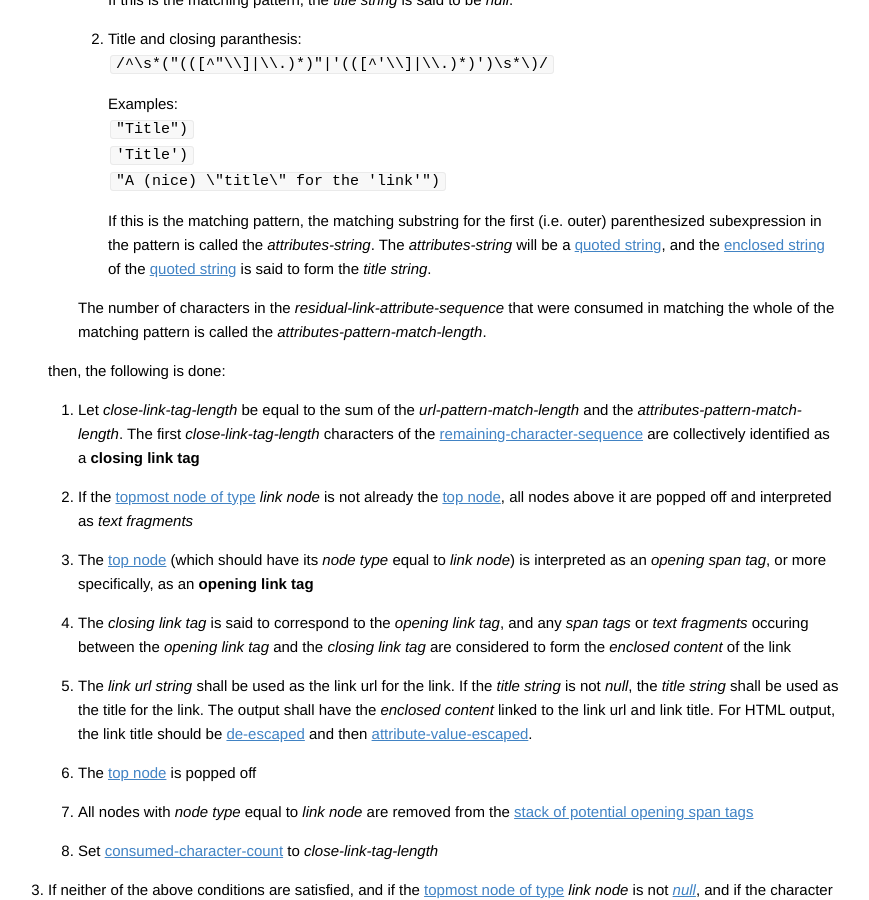
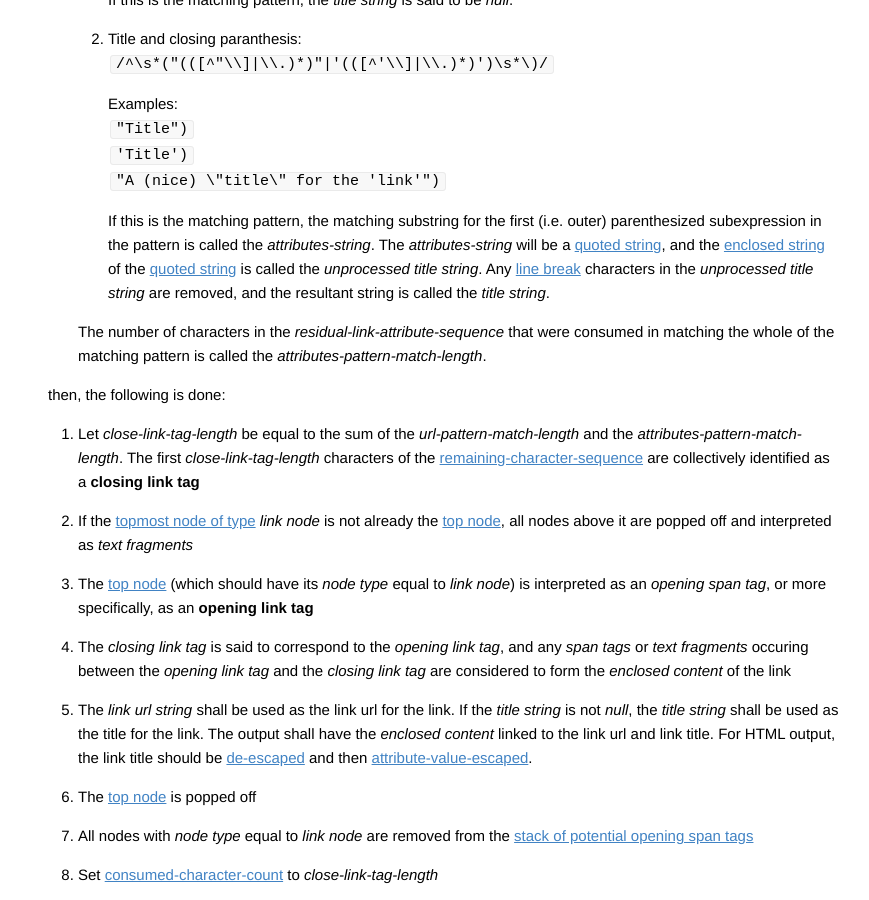
Before and after one commit to vfmd/vfmd-spec, a Jekyll site: the page built from specification.md, in a window 1280 px wide and 900 px high, scrolled down 30984 px. Shown: the whole window, without its empty margins (211-1080 px from the left). Built offline with Jekyll 4.4.1, drawn with Linux system fonts in a browser that asks for light colours; Markdown is read by kramdown in place of the engine named in the settings; some of the changed text lies outside the part shown.

Commit message:
Got to remove newlines from the title of links and images
For example:

    This is a [link](path/to/url "title spans
    multiple lines").

```diff
--- a/specification.md
+++ b/specification.md
@@ -2038,8 +2038,10 @@ done:
             the first (i.e. outer) parenthesized subexpression in the
             pattern is called the _attributes-string_. The
             _attributes-string_ will be a [quoted string], and the
-            [enclosed string] of the [quoted string] is said to form the
-            _title string_.
+            [enclosed string] of the [quoted string] is called the
+            _unprocessed title string_. Any [line break] characters in
+            the _unprocessed title string_ are removed, and the
+            resultant string is called the _title string_.
 
         The number of characters in the
         _residual-link-attribute-sequence_ that were consumed in
@@ -2745,8 +2747,10 @@ If the [remaining-character-sequence] matches the
             the first (i.e. outer) parenthesized subexpression in the
             pattern is called the _attributes-string_. The
             _attributes-string_ will be a [quoted string], and the
-            [enclosed string] of the [quoted string] is said to form the
-            _title string_.
+            [enclosed string] of the [quoted string] is called the
+            _unprocessed title string_. Any [line break] characters in
+            the _unprocessed title string_ are removed, and the
+            resultant string is called the _title string_.
 
         The number of characters in the
         _residual-image-attribute-sequence_ that were consumed in
```
